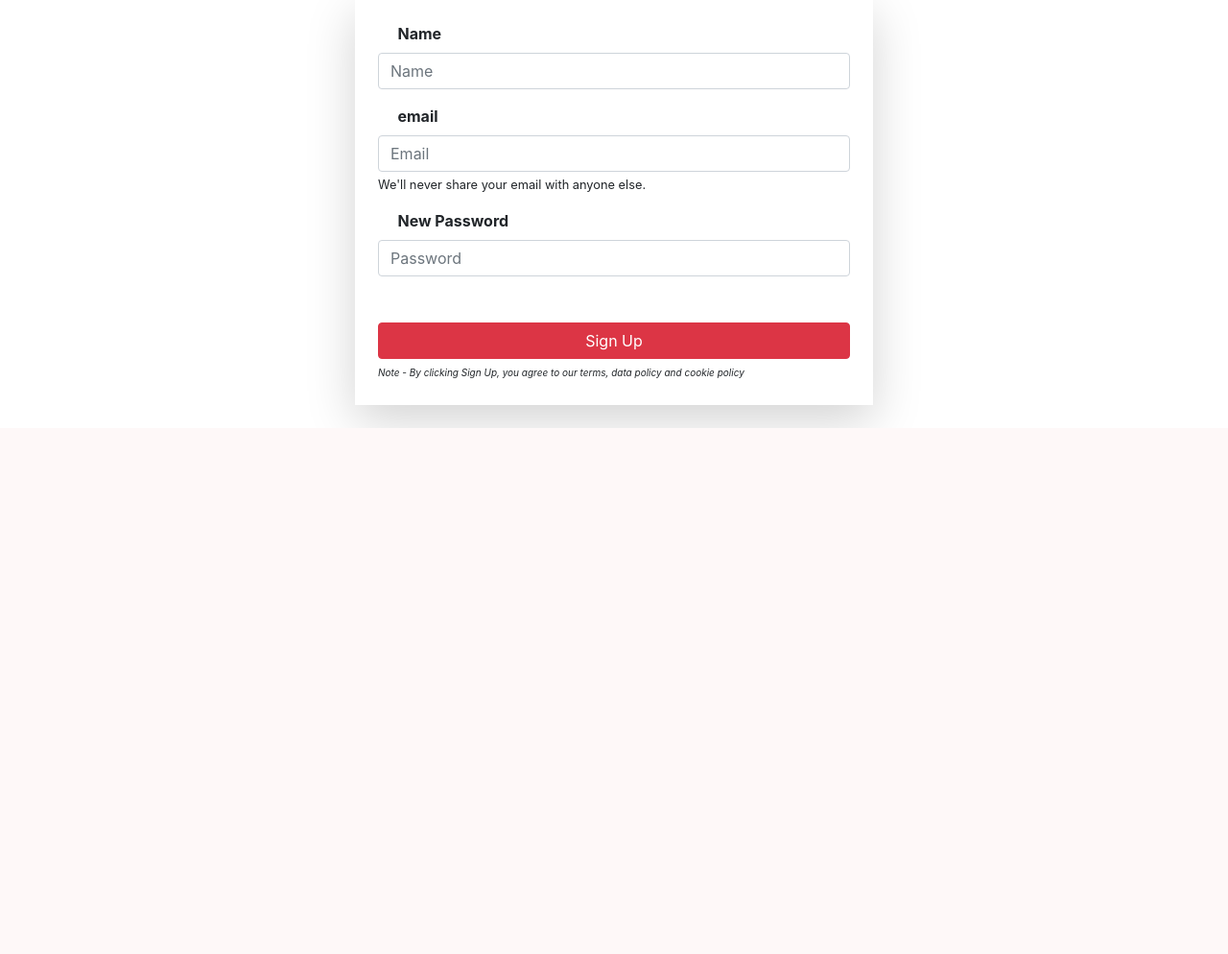
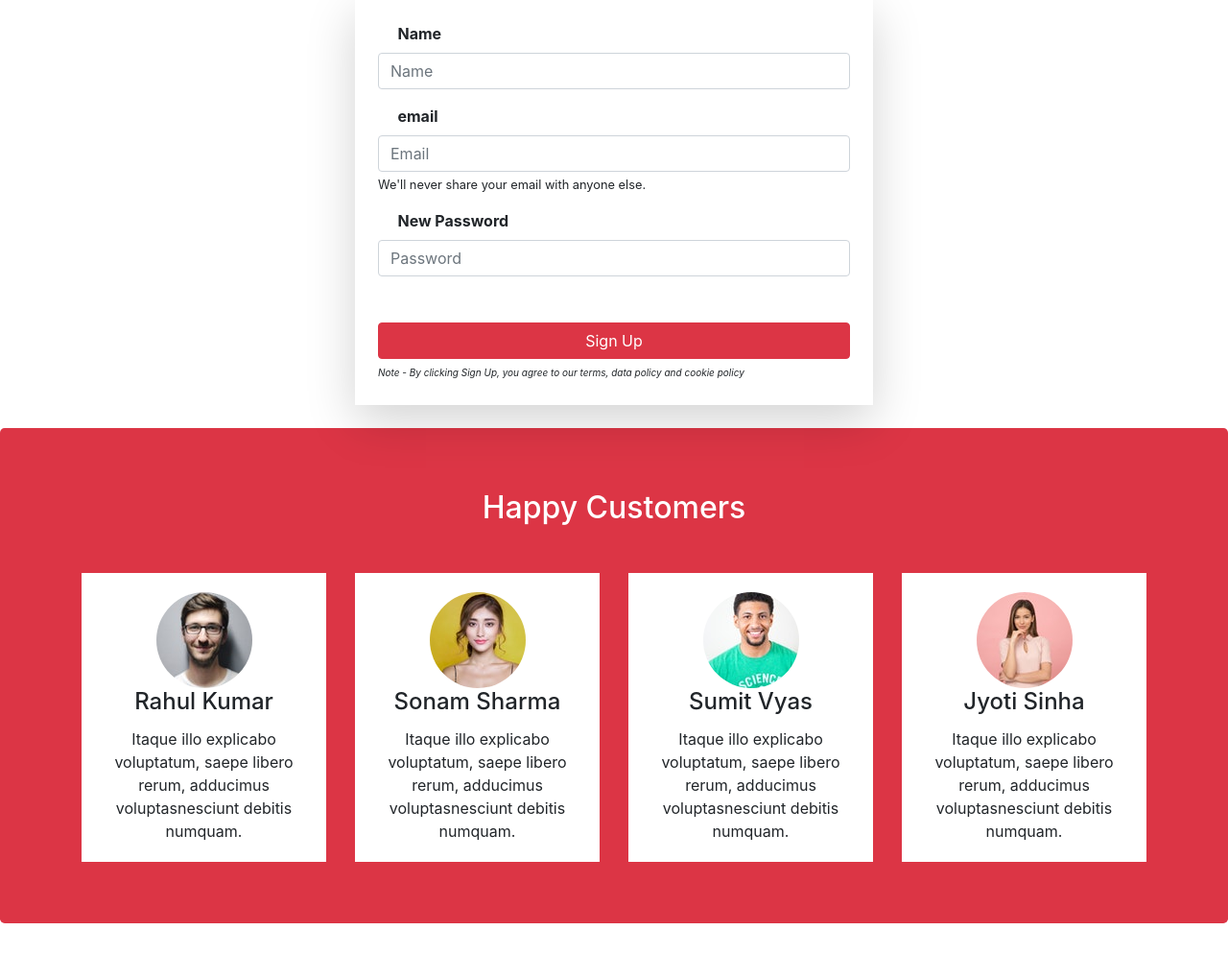
Before and after one commit to alexangria1992/OMS-App, a PHP site: page / in a window 1280 px wide. Shown: the part 1551-2545 px from the top of the page at 96% size. Before the commit the page ends 1997 px from the top, so only its background shows below. Run offline with PHP 8.4, Linux system fonts and the light colour scheme; some libraries are stand-ins or nearby versions; some web fonts are replaced.

Commit message:
Created Happy Customers section

```diff
--- a/index.php
+++ b/index.php
@@ -122,6 +122,61 @@
         </div>
     </div>
 
+    <div class="jumbotron bg-danger">
+        <div class="container">
+            <h2 class="text-center text-white">Happy Customers</h2>
+            <div class="row mt-5">
+                <div class="col-lg-3 col-sm-6">
+                    <div class="card-shadow-lg-mb-2" style="background-color: white;">
+                        <div class="card-body text-center">
+                            <img src="images/avtar1.jpeg" class="img-fluid" style="border-radius: 100px;" alt="avt1">
+                            <h4 class="card-title">Rahul Kumar</h4>
+                            <p class="card-text">Itaque illo explicabo voluptatum, saepe libero rerum, adducimus voluptasnesciunt debitis numquam.
+                            </p>
+                        </div>
+                    </div>
+                </div>
+
+                <div class="col-lg-3 col-sm-6">
+                    <div class="card-shadow-lg-mb-2" style="background-color: white;">
+                        <div class="card-body text-center">
+                            <img src="images/avtar2.jpeg" class="img-fluid" style="border-radius: 100px;" alt="avt2">
+                            <h4 class="card-title">Sonam Sharma</h4>
+                            <p class="card-text">Itaque illo explicabo voluptatum, saepe libero rerum, adducimus voluptasnesciunt debitis numquam.
+                            </p>
+                        </div>
+                    </div>
+                </div>
+
+                <div class="col-lg-3 col-sm-6">
+                    <div class="card-shadow-lg-mb-2" style="background-color: white;">
+                        <div class="card-body text-center">
+                            <img src="images/avtar3.jpeg" class="img-fluid" style="border-radius: 100px;" alt="avt3">
+                            <h4 class="card-title">Sumit Vyas</h4>
+                            <p class="card-text">Itaque illo explicabo voluptatum, saepe libero rerum, adducimus voluptasnesciunt debitis numquam.
+                            </p>
+                        </div>
+                    </div>
+                </div>
+
+                <div class="col-lg-3 col-sm-6">
+                    <div class="card-shadow-lg-mb-2" style="background-color: white;">
+                        <div class="card-body text-center">
+                            <img src="images/avtar4.jpeg" class="img-fluid" style="border-radius: 100px;" alt="avt">
+                            <h4 class="card-title">Jyoti Sinha</h4>
+                            <p class="card-text">Itaque illo explicabo voluptatum, saepe libero rerum, adducimus voluptasnesciunt debitis numquam.
+                            </p>
+                        </div>
+                    </div>
+                </div>
+
+
+            </div>
+        </div>
+    </div>
+
+
+
     <script src="js/jquery.min.js"></script>
     <script src="js/popper.min.js"></script>
     <script src="js/bootstrap.min.js"></script>
```
